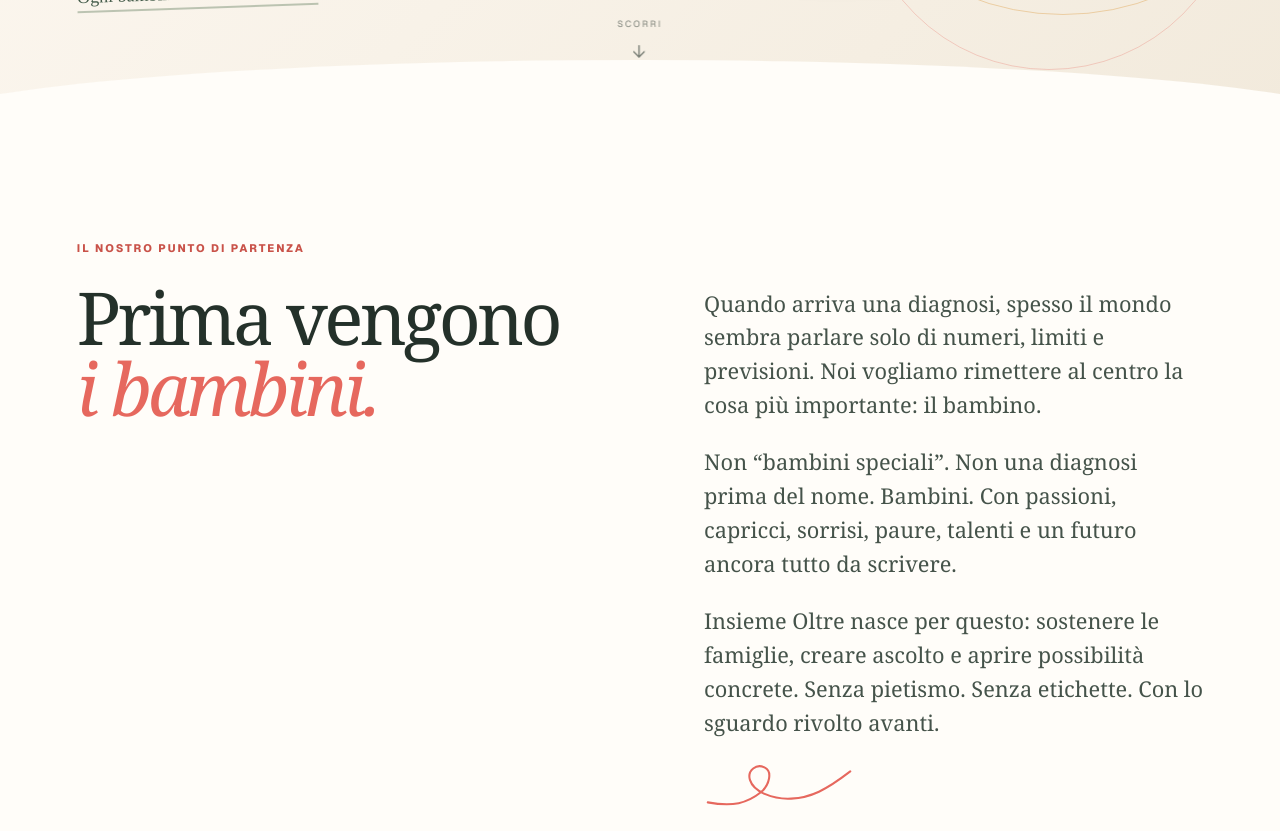
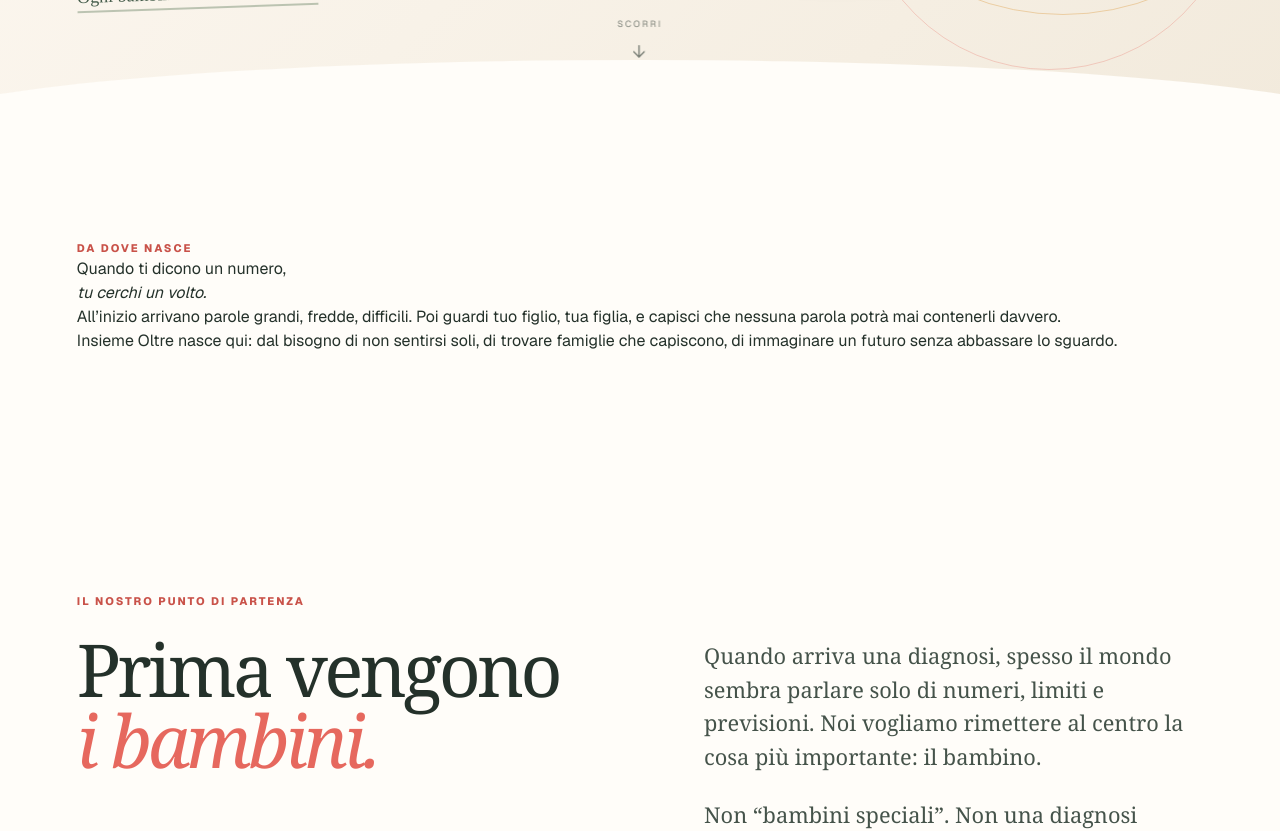
Before and after one commit to Lucare76/insieme-oltre, a Next.js app: page / in a window 1280 px wide. Shown: the part 680-1511 px from the top of the page. Built offline with nearby package versions, Linux system fonts and the light colour scheme; no server answers.

Commit message:
Aggiunge sezione emozionale homepage

```diff
--- a/app/page.tsx
+++ b/app/page.tsx
@@ -1,5 +1,6 @@
 import AuthHashRedirect from "./AuthHashRedirect";
 import { getHomeContent } from "../lib/siteContent";
+import Image from "next/image";
 
 const logoTopSrc = "/insieme-oltre-logo-top.png?v=top-logo-20260928";
 const logoFullSrc = "/insieme-oltre-logo.png?v=full-logo-20260928";
@@ -64,12 +65,13 @@ export default async function Home() {
           <div className="sun-orbit orbit-one" />
           <div className="sun-orbit orbit-two" />
           <div className="portrait-halo logo-frame">
-            <img
+            <Image
               className="hero-logo-img"
               src={logoTopSrc}
               alt=""
               width="1448"
               height="1086"
+              priority
             />
           </div>
           <div className="hero-whisper">
@@ -80,6 +82,21 @@ export default async function Home() {
         <a className="scroll-cue" href="#manifesto" aria-label="Scorri alla sezione successiva">
           <span>scorri</span><i>↓</i>
         </a>
+      </section>
+
+      <section className="emotional-opening section" aria-label="Il senso di Insieme Oltre">
+        <div className="emotional-opening-inner">
+          <p className="section-kicker">Da dove nasce</p>
+          <h2>Quando ti dicono un numero,<br/><em>tu cerchi un volto.</em></h2>
+          <div className="emotional-opening-copy">
+            <p>
+              All’inizio arrivano parole grandi, fredde, difficili. Poi guardi tuo figlio, tua figlia, e capisci che nessuna parola potrà mai contenerli davvero.
+            </p>
+            <p>
+              Insieme Oltre nasce qui: dal bisogno di non sentirsi soli, di trovare famiglie che capiscono, di immaginare un futuro senza abbassare lo sguardo.
+            </p>
+          </div>
+        </div>
       </section>
 
       <section className="manifesto section" id="manifesto">
@@ -178,7 +195,7 @@ export default async function Home() {
 
       <section className="join section" id="unisciti">
         <div className="join-symbol logo-frame-end">
-          <img
+          <Image
             className="official-logo"
             src={logoFullSrc}
             alt="Insieme Oltre — L’amore non si misura in cromosomi"
```
